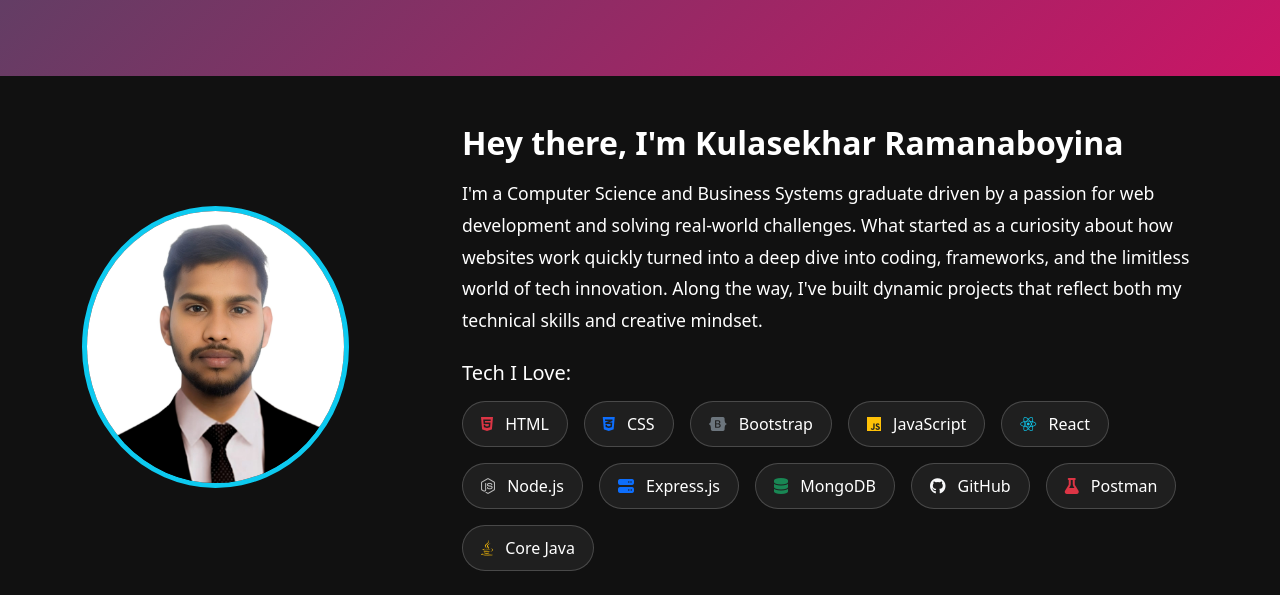
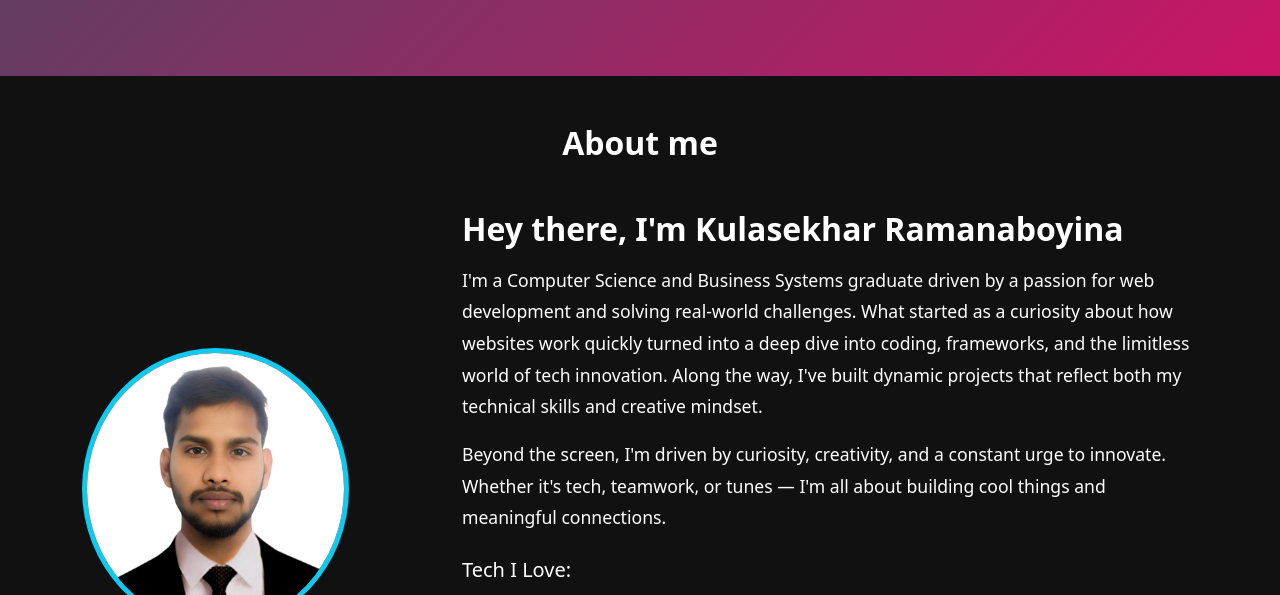
Before and after one commit to KulasekharRamanaboyina/Portfolio, a plain HTML site: page index.html in a window 1280 px wide. Shown: the part 780-1375 px from the top of the page. Drawn offline with nearby package versions, Linux system fonts and the light colour scheme.

Commit message:
Initial commmit of portfolio

```diff
--- a/index.html
+++ b/index.html
@@ -52,6 +52,7 @@
 <!-- ========================           ABOUT SECTION      ========================= -->
  <section id="about" class="about py-5 text-white animate-fade-in-up animate-delay-1">
   <div class="container">
+        <h2 class="text-center mb-5">About me</h2>
     <div class="row align-items-center text-center text-md-start">
       <div class="col-md-4 mb-4 mb-md-0 image-gradient-border">
         <img src="./files/images/photo.jpg" alt="Sekhar's Photo" class="img-fluid rounded-circle shadow-md about-img w-75">
@@ -61,7 +62,7 @@
         <p class="lead">
 I'm a <strong>Computer Science and Business Systems graduate</strong> driven by a passion for web development and solving real-world challenges. What started as a curiosity about how websites work quickly turned into a deep dive into coding, frameworks, and the limitless world of tech innovation. Along the way, I've built dynamic projects that reflect both my technical skills and creative mindset.        </p>
         <p>
-
+          Beyond the screen, I'm driven by curiosity, creativity, and a constant urge to innovate. Whether it's tech, teamwork, or tunes — I'm all about building cool things and meaningful connections.
         </p>
 
         <h5 class="mt-4"> Tech I Love:</h5>
```
